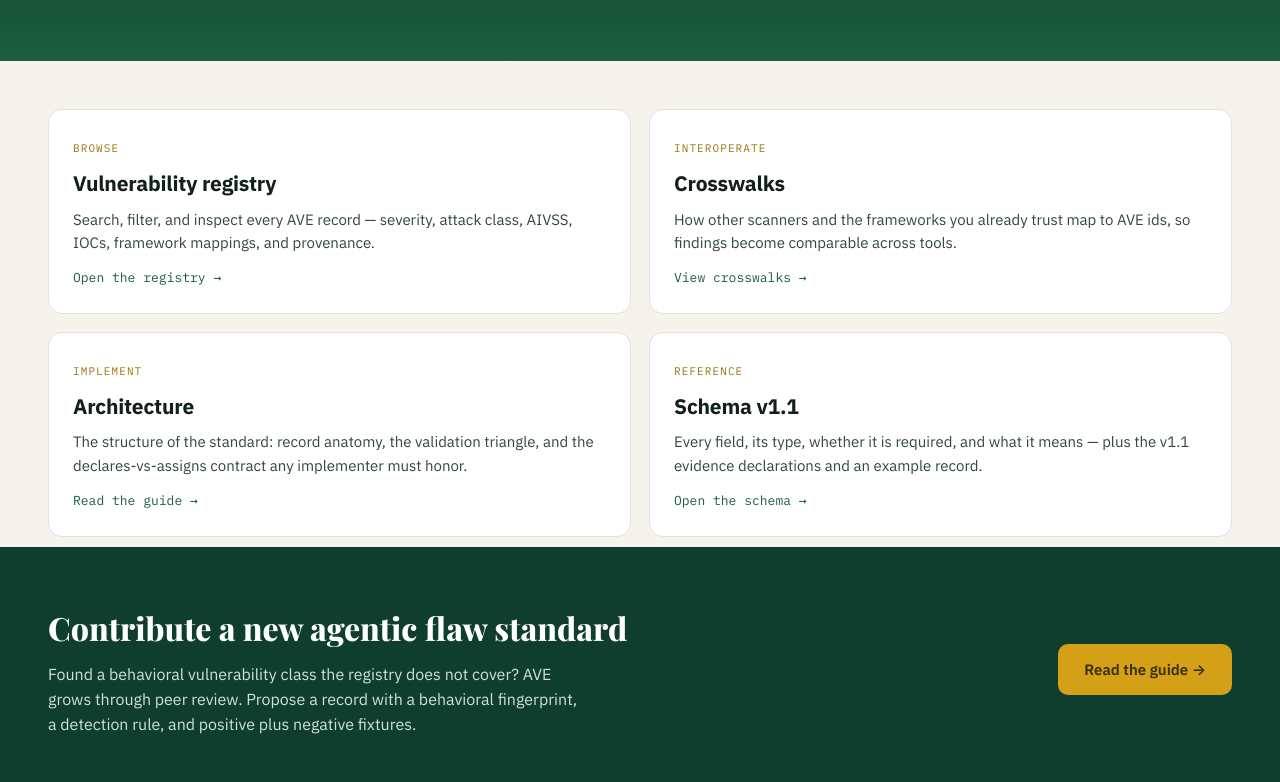
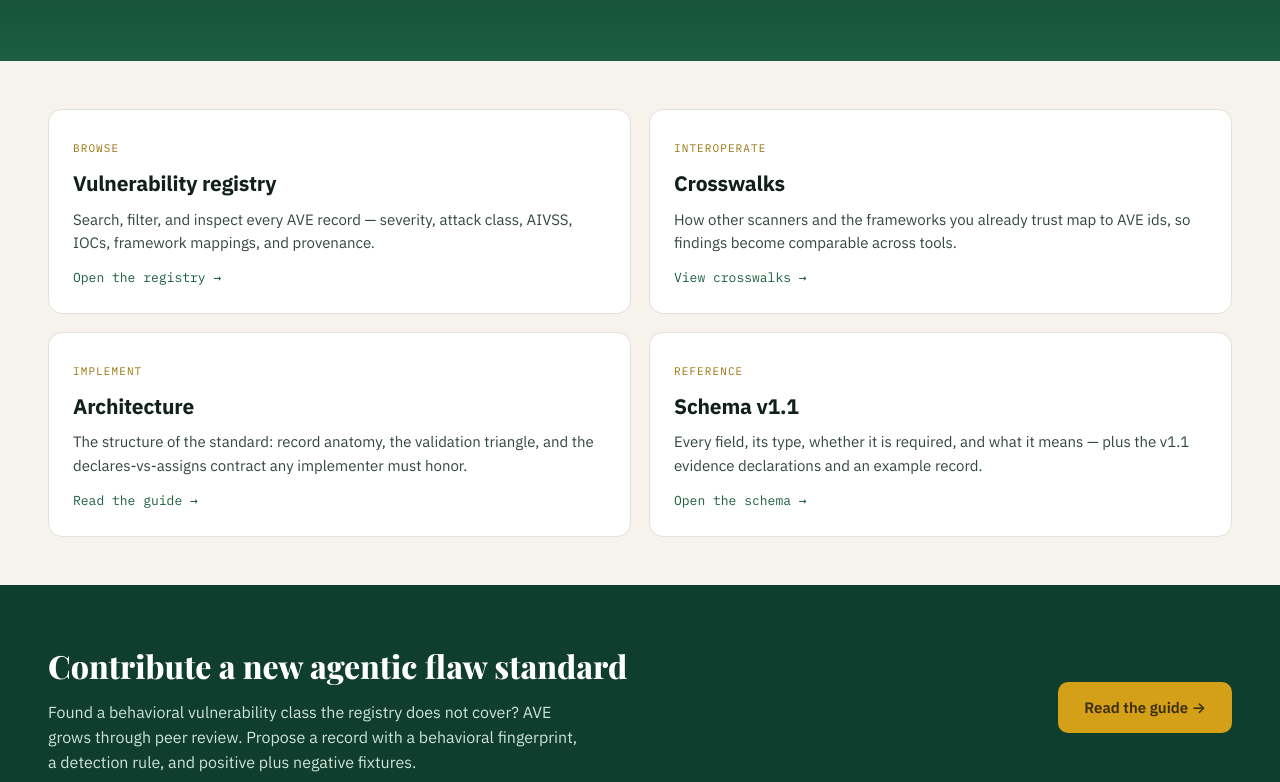
Before and after one commit to bawbel/ave-site, a website: page index.html in a window 1280 px wide. Shown: the part 491-1273 px from the top of the page. Drawn offline with nearby package versions, Linux system fonts and the light colour scheme.

Commit message:
fix: routes sections padding buttom

```diff
--- a/styles.css
+++ b/styles.css
@@ -236,7 +236,7 @@
 .pagehead p { font-size: 17px; color: #cfe3d8; max-width: 720px; margin: 0; }
 
 /* landing cards */
-.routes { padding: 48px 0 10px; }
+.routes { padding: 48px 0 48px; }
 .routes .grid { display: grid; grid-template-columns: repeat(2,1fr); gap: 18px; }
 .route { display: block; text-decoration: none; background: var(--card); border: 1px solid var(--line); border-radius: 14px; padding: 24px; transition: border-color .15s, transform .15s; }
 .route:hover { border-color: var(--mid); transform: translateY(-2px); }
```
